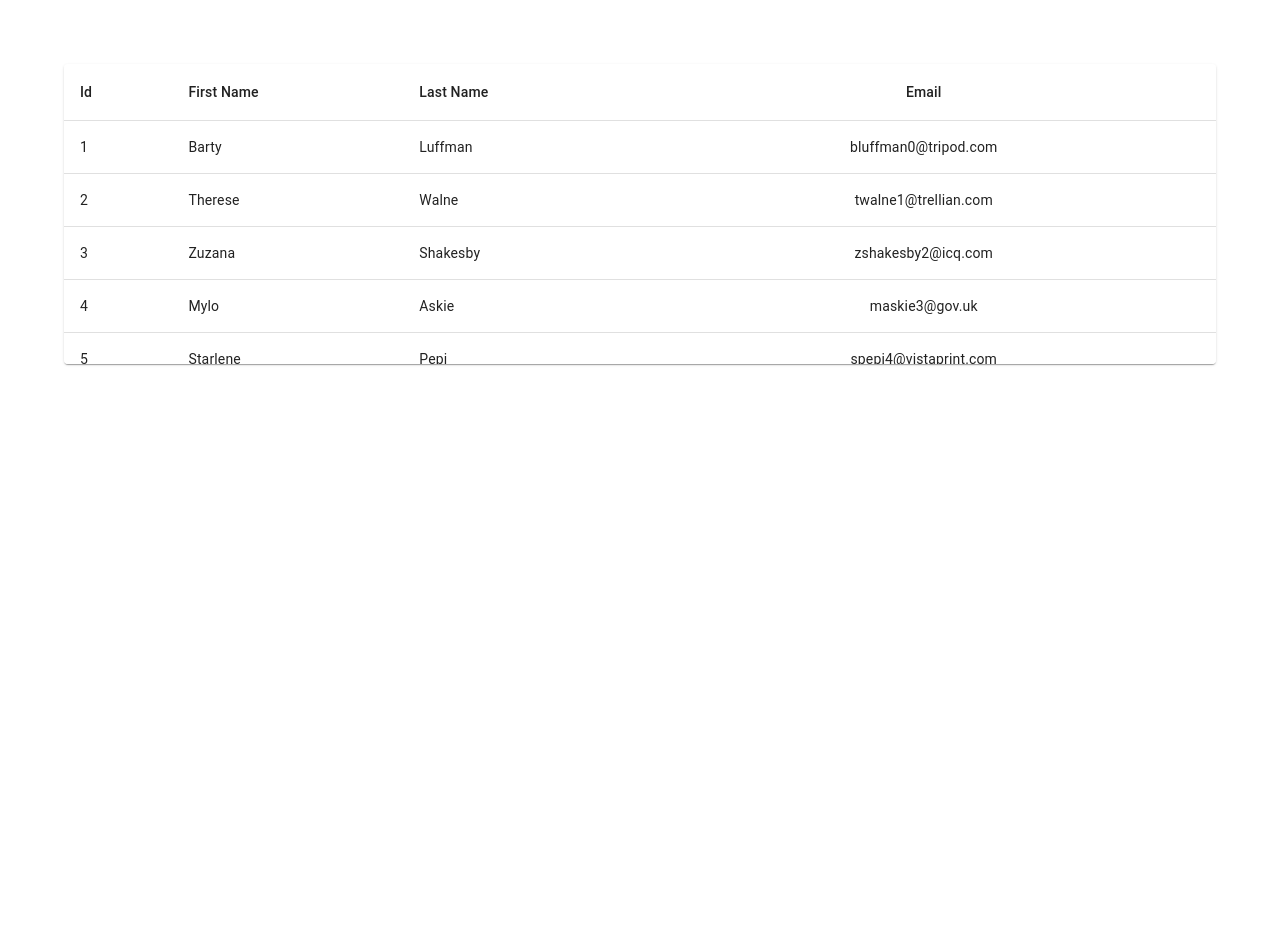
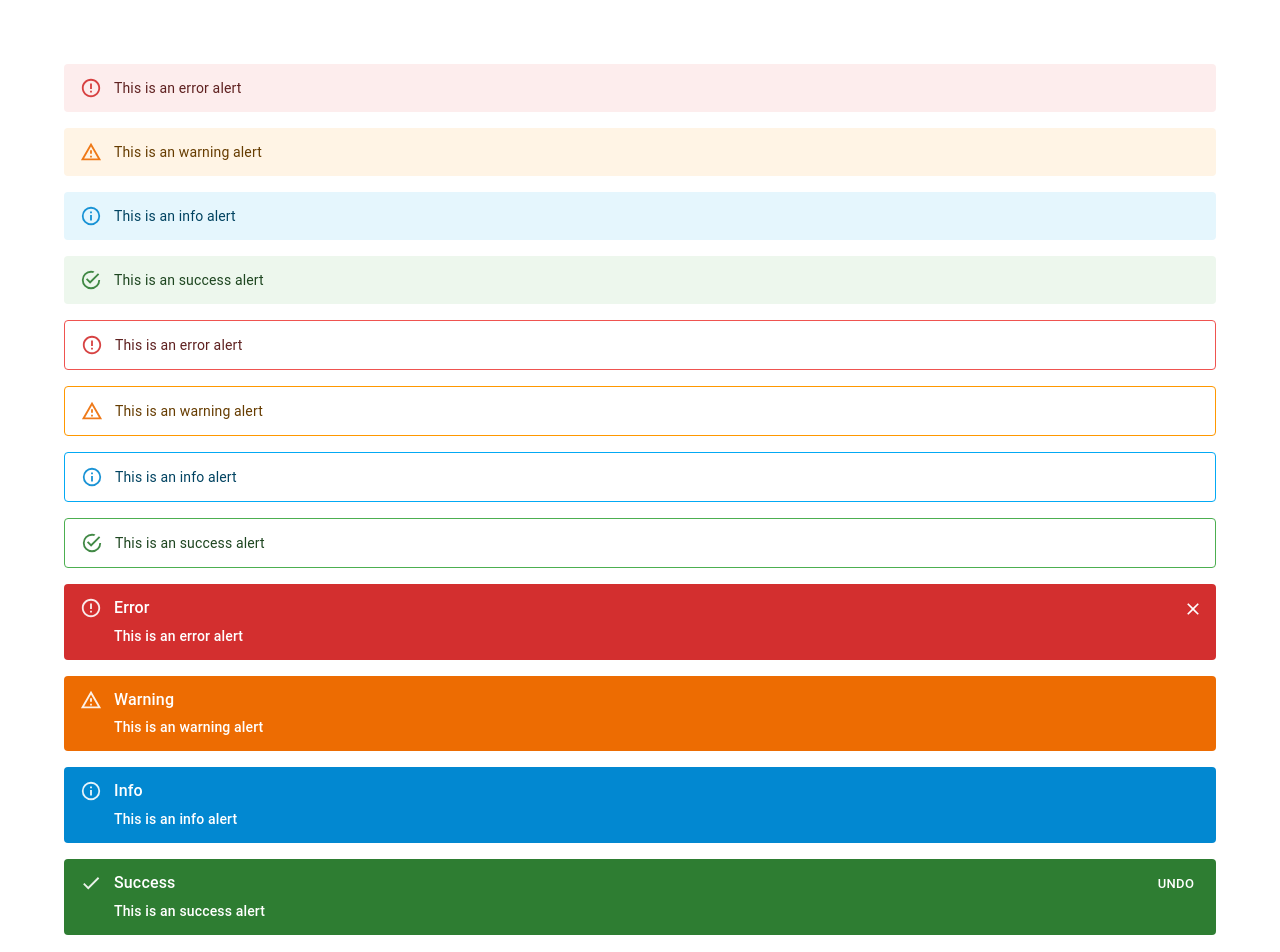
Before and after one commit to Newton-Duarte/react-mui, a React (Create React App) app: page / in a window 1280 px wide. Shown: the top 952 px of the page. Before the commit the page ends 800 px from the top, so only its background shows below. Built offline with nearby package versions, Linux system fonts and the light colour scheme.

Commit message:
feat: add mui alert component

```diff
--- a/src/App.tsx
+++ b/src/App.tsx
@@ -22,9 +22,10 @@
 // import { MuiList } from './components/MuiList';
 // import { MuiChip } from './components/MuiChip';
 // import { MuiTooltip } from './components/MuiTooltip';
+// import { MuiTable } from './components/MuiTable';
 
 import './App.css';
-import { MuiTable } from './components/MuiTable';
+import { MuiAlert } from './components/MuiAlert';
 
 function App() {
   return (
@@ -53,7 +54,8 @@
       {/* <MuiList /> */}
       {/* <MuiChip /> */}
       {/* <MuiTooltip /> */}
-      <MuiTable />
+      {/* <MuiTable /> */}
+      <MuiAlert />
     </div>
   );
 }
--- /dev/null
+++ b/src/components/MuiAlert.tsx
@@ -0,0 +1,43 @@
+import { Alert, AlertTitle, Button } from "@mui/material"
+import { Stack } from "@mui/system"
+import CheckIcon from '@mui/icons-material/Check';
+
+export const MuiAlert = () => {
+  return (
+    <Stack spacing={2}>
+      <Alert severity="error">This is an error alert</Alert>
+      <Alert severity="warning">This is an warning alert</Alert>
+      <Alert severity="info">This is an info alert</Alert>
+      <Alert severity="success">This is an success alert</Alert>
+
+      <Alert variant="outlined" severity="error">This is an error alert</Alert>
+      <Alert variant="outlined" severity="warning">This is an warning alert</Alert>
+      <Alert variant="outlined" severity="info">This is an info alert</Alert>
+      <Alert variant="outlined" severity="success">This is an success alert</Alert>
+
+      <Alert variant="filled" severity="error" onClose={() => alert('Close alert')}>
+        <AlertTitle>Error</AlertTitle>
+        This is an error alert
+      </Alert>
+      <Alert variant="filled" severity="warning">
+        <AlertTitle>Warning</AlertTitle>
+        This is an warning alert
+      </Alert>
+      <Alert variant="filled" severity="info">
+        <AlertTitle>Info</AlertTitle>
+        This is an info alert
+      </Alert>
+      <Alert
+        variant="filled"
+        severity="success"
+        icon={<CheckIcon fontSize="inherit" />}
+        action={
+          <Button color="inherit" size="small">UNDO</Button>
+        }
+      >
+        <AlertTitle>Success</AlertTitle>
+        This is an success alert
+      </Alert>
+    </Stack>
+  )
+}
```
